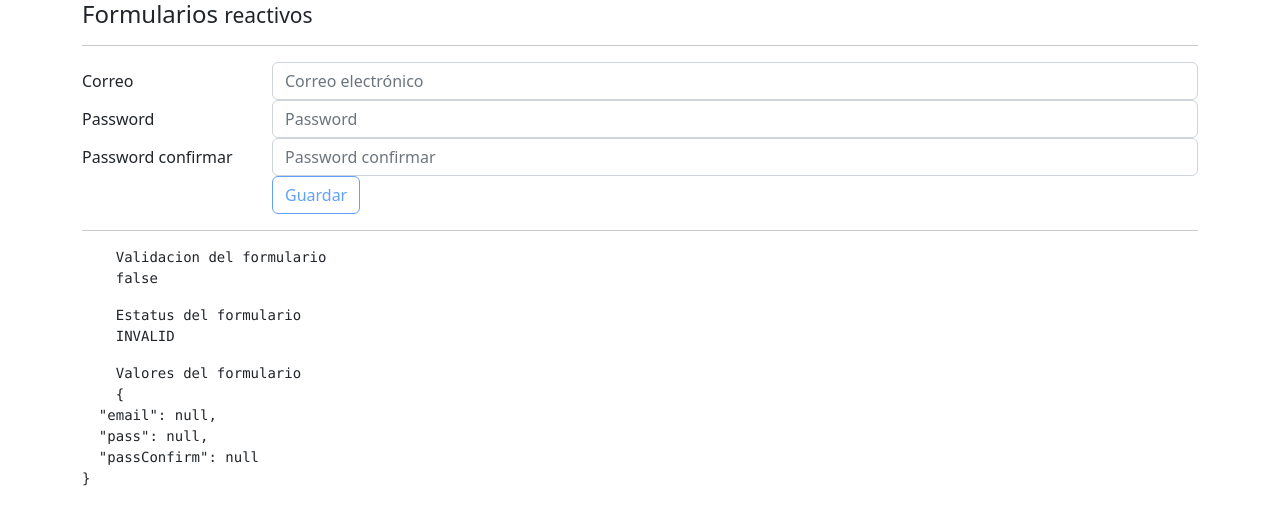
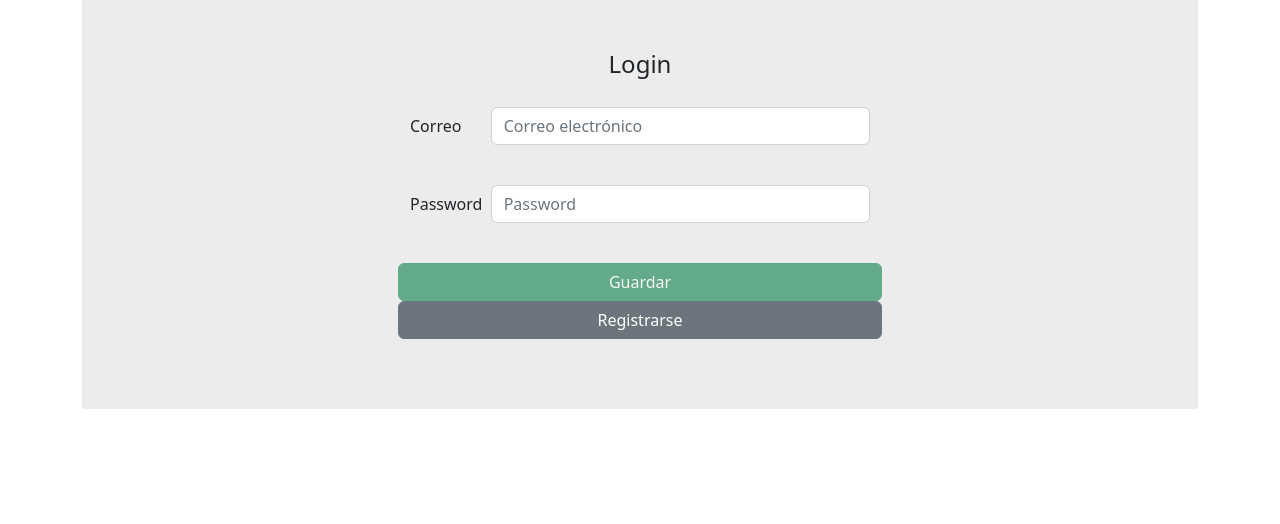
Before and after one commit to stylopm/pakke, an Angular app: page / in a window 1280 px wide. Shown: the top 524 px of the page. Built offline with nearby package versions, Linux system fonts and the light colour scheme.

Commit message:
feat: Se actualiza las ventanas del login y del registro

```diff
--- a/src/app/pages/login/login.component.html
+++ b/src/app/pages/login/login.component.html
@@ -1,11 +1,14 @@
-<h4>Formularios <small> reactivos </small></h4>
-<hr />
-<form autocomplete="off" [formGroup]="userForm" (ngSubmit)="save()">
+<div class="container-login">
+    <div class="header-login">
+        <h4>Login</h4>
+    </div>
+    <div class="body-login">
+        <form class="container-form" autocomplete="off" [formGroup]="userForm" (ngSubmit)="save()">
             <div class="form-group row">
                 <label class="col-2 col-form-label">Correo</label>
                 <div class="col">
-            <input class="form-control" [class.is-invalid]="invalidFormField(userForm, 'email')" formControlName="email"
-                type="email" placeholder="Correo electrónico" />
+                    <input class="form-control" [class.is-invalid]="invalidFormField(userForm, 'email')"
+                        formControlName="email" type="email" placeholder="Correo electrónico" />
                     <small class="text-danger" *ngIf="invalidFormField(userForm, 'email')">
                         Campo requerido
                     </small>
@@ -14,47 +17,22 @@
             <div class="form-group row">
                 <label class="col-2 col-form-label">Password</label>
                 <div class="col">
-            <input class="form-control" [class.is-invalid]="invalidFormField(userForm, 'pass')" formControlName="pass"
-                placeholder="Password" type="password" />
+                    <input class="form-control" [class.is-invalid]="invalidFormField(userForm, 'pass')"
+                        formControlName="pass" placeholder="Password" type="password" />
                     <small class="text-danger" *ngIf="invalidFormField(userForm, 'email')">
                         Campo requerido
                     </small>
                 </div>
             </div>
             <div class="form-group row">
-        <label class="col-2 col-form-label">Password confirmar</label>
-        <div class="col">
-            <input [class.is-invalid]="
-          invalidFormField(userForm, 'passConfirm')" class="form-control" formControlName="passConfirm"
-                placeholder="Password confirmar" type="password" />
-            <small *ngIf="invalidFormField(userForm, 'passConfirm')" class="text-danger">
-                Campo requerido
-            </small>
-            <small *ngIf="pass2NoValido" class="text-danger">
-                Las contraseñas no son validas
-              </small>
+                <button [disabled]="userForm.invalid || userForm.status ==='PENDING'" type="button"
+                class="btn btn-p btn-success btn-block" (click)="save()">
+                Guardar
+            </button>
+                <button type="button" class="btn btn-p btn-secondary btn-block" (click)="goToPageRegistre()">
+                    Registrarse
+                </button>
+            </div>
+        </form>
     </div>
 </div>
-    <div class="form-group row">
-        <label class="col-2 col-form-label">&nbsp;</label>
-        <div class="input-group col">
-            <button type="submit" [disabled]="userForm.invalid || userForm.status ==='PENDING'"
-                class="btn btn-outline-primary btn-block">
-                Guardar
-            </button>
-        </div>
-    </div>
-</form>
-<hr />
-<pre>
-    Validacion del formulario
-    {{ userForm.valid }}
-</pre>
-<pre>
-    Estatus del formulario
-    {{ userForm.status }}
-</pre>
-<pre>
-    Valores del formulario
-    {{ userForm.value | json }}
-</pre>
--- a/src/app/pages/login/login.component.ts
+++ b/src/app/pages/login/login.component.ts
@@ -2,15 +2,18 @@ import { Component } from '@angular/core';
 import { FormGroup, FormBuilder, Validators, FormArray, ValidationErrors } from '@angular/forms';
 import { ValidationsService } from '@helpers/validations';
 import { InvalidFormField } from '@helpers/invalidFormField'
+import { Router } from '@angular/router';
 @Component({
   selector: 'app-login',
   templateUrl: './login.component.html',
-  styleUrls: ['./login.component.css']
 })
 export class LoginComponent {
   userForm: FormGroup;
   invalidFormField = InvalidFormField;
-  constructor(private fb: FormBuilder, private vs: ValidationsService) {
+  constructor(
+    private fb: FormBuilder,
+    private router: Router
+    ) {
     this.createForm();
   }
   private createForm(): void {
@@ -24,23 +27,14 @@ export class LoginComponent {
       ],
       pass: [, [Validators.required]],
       passConfirm: [, [Validators.required]],
-    }, {
-      validators: this.vs.equalPassword('pass', 'passConfirm')
-    }
-    );
+    });
   }
   save() {
-    Object.keys(this.userForm.controls).forEach(key => {
-      const controlErrors: ValidationErrors = this.userForm.get(key).errors;
-      if (controlErrors != null) {
-        Object.keys(controlErrors).forEach(keyError => {
-          console.log('Key control: ' + key + ', keyError: ' + keyError + ', err value: ', controlErrors[keyError]);
-        });
-      }
-    });
+    alert("Dispara")
+    console.log(this.userForm.value);
   }
 
-  get pass2NoValido() {
-    return (this.userForm.get('pass').value === this.userForm.get('passConfirm').value) ? false : true;
+  goToPageRegistre(){
+    this.router.navigate(['registre']);
   }
 }
--- a/src/app/pages/register/register.component.html
+++ b/src/app/pages/register/register.component.html
@@ -1 +1,49 @@
-<p>register works!</p>
+<div class="container-login">
+    <div class="header-login">
+        <h4>Registro</h4>
+    </div>
+    <div class="body-login">
+        <form class="container-form" autocomplete="off" [formGroup]="userForm" (ngSubmit)="save()">
+            <div class="form-group row">
+                <label class="col-2 col-form-label">Correo</label>
+                <div class="col">
+                    <input class="form-control" [class.is-invalid]="invalidFormField(userForm, 'email')"
+                        formControlName="email" type="email" placeholder="Correo electrónico" />
+                    <small class="text-danger" *ngIf="invalidFormField(userForm, 'email')">
+                        Campo requerido
+                    </small>
+                </div>
+            </div>
+            <div class="form-group row">
+                <label class="col-2 col-form-label">Password</label>
+                <div class="col">
+                    <input class="form-control" [class.is-invalid]="invalidFormField(userForm, 'pass')"
+                        formControlName="pass" placeholder="Password" type="password" />
+                    <small class="text-danger" *ngIf="invalidFormField(userForm, 'email')">
+                        Campo requerido
+                    </small>
+                </div>
+            </div>
+            <div class="form-group row">
+                <label class="col-2 col-form-label">Password confirmar</label>
+                <div class="col">
+                    <input [class.is-invalid]="
+          invalidFormField(userForm, 'passConfirm')" class="form-control" formControlName="passConfirm"
+                        placeholder="Password confirmar" type="password" />
+                    <small *ngIf="invalidFormField(userForm, 'passConfirm')" class="text-danger">
+                        Campo requerido
+                    </small>
+                    <small *ngIf="pass2NoValido" class="text-danger">
+                        Las contraseñas no son validas
+                    </small>
+                </div>
+            </div>
+            <div class="form-group row">
+                <button type="submit" [disabled]="userForm.invalid || userForm.status ==='PENDING'" type="button"
+                    class="btn btn-success" (click)="save()">
+                    Guardar
+                </button>
+            </div>
+        </form>
+    </div>
+</div>
--- a/src/app/pages/register/register.component.ts
+++ b/src/app/pages/register/register.component.ts
@@ -1,10 +1,41 @@
 import { Component } from '@angular/core';
+import { FormGroup, FormBuilder, Validators, FormArray, ValidationErrors } from '@angular/forms';
+import { ValidationsService } from '@helpers/validations';
+import { InvalidFormField } from '@helpers/invalidFormField'
 
 @Component({
   selector: 'app-register',
-  templateUrl: './register.component.html',
-  styleUrls: ['./register.component.css']
+  templateUrl: './register.component.html'
 })
 export class RegisterComponent {
+  userForm: FormGroup;
+  invalidFormField = InvalidFormField;
+  constructor(private fb: FormBuilder, private vs: ValidationsService) {
+    this.createForm();
+  }
+  private createForm(): void {
+    this.userForm = this.fb.group({
+      email: [
+        ,
+        [
+          Validators.required,
+          Validators.pattern('[a-z0-9._%+-]+@[a-z0-9.-]+.[a-z]{2,3}$'),
+        ],
+      ],
+      pass: [, [Validators.required]],
+      passConfirm: [, [Validators.required]],
+    }, {
+      validators: this.vs.equalPassword('pass', 'passConfirm')
+    }
+    );
+  }
+  save() {
 
+    alert("Dispara")
+    console.log(this.userForm.value);
+  }
+
+  get pass2NoValido() {
+    return (this.userForm.get('pass').value === this.userForm.get('passConfirm').value) ? false : true;
+  }
 }
--- a/src/app/pages/register/register.module.ts
+++ b/src/app/pages/register/register.module.ts
@@ -2,6 +2,7 @@ import { NgModule } from '@angular/core';
 import { CommonModule } from '@angular/common';
 import { RegisterComponent } from '@pages/register/register.component';
 import { RouterModule, Routes } from '@angular/router';
+import { ReactiveFormsModule } from '@angular/forms';
 
 const routes: Routes = [{ path: '', component: RegisterComponent }];
 
@@ -12,6 +13,7 @@ const routes: Routes = [{ path: '', component: RegisterComponent }];
   imports: [
     CommonModule,
     RouterModule.forChild(routes),
+    ReactiveFormsModule
   ]
 })
 export class RegisterModule { }
--- a/src/styles.css
+++ b/src/styles.css
@@ -1 +1,30 @@
 /* You can add global styles to this file, and also import other style files */
+.container-login {
+    background: #ececec;
+    padding: 50px;
+}
+
+.container-form {
+    width: 500px;
+    display: flex;
+    justify-content: center;
+    flex-direction: column;
+}
+
+.header-login {
+    display: flex;
+    justify-content: center;
+}
+
+.body-login {
+    display: flex;
+    justify-content: center;
+}
+
+.row {
+    padding: 20px;
+}
+
+.btn-p {
+    padding: 20px;
+}
```
Also changed, not shown: src/app/pages/login/login.component.css (deleted). Lines whose indentation alone changed are shown as unchanged.
